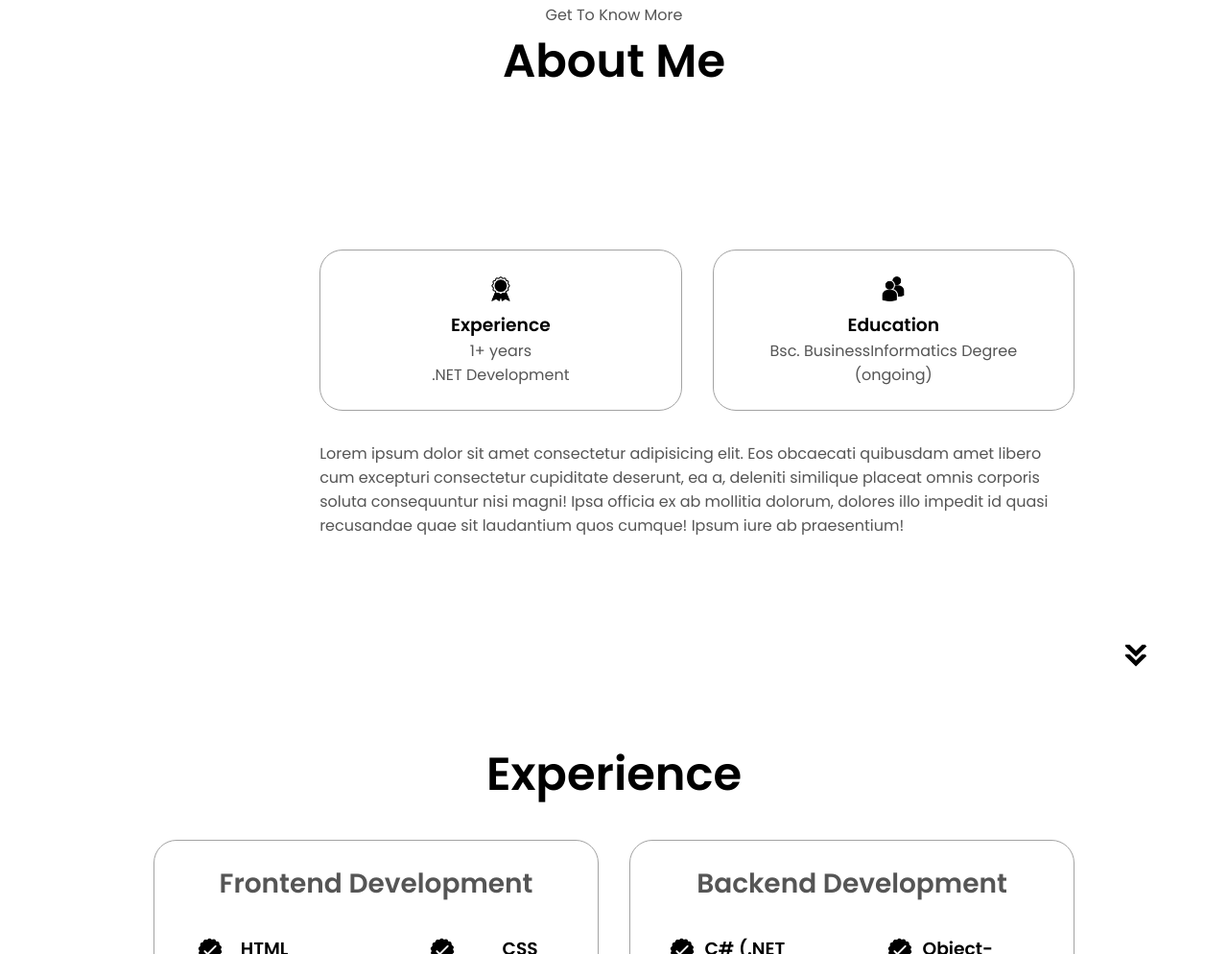
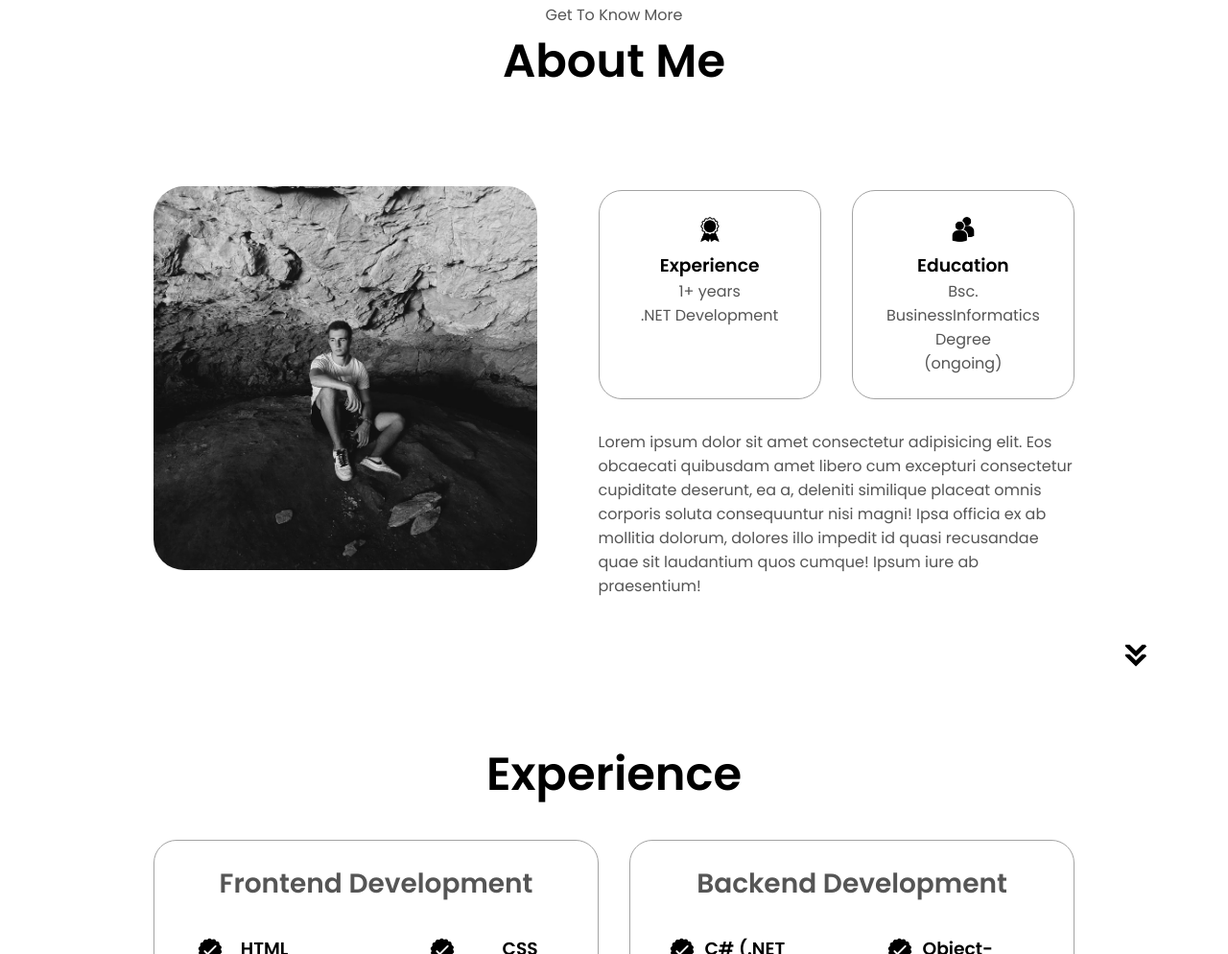
Before and after one commit to Curlyy13/portfolio-demo1, a plain HTML site: page index.html in a window 1280 px wide. Shown: the part 925-1919 px from the top of the page at 96% size. Drawn offline with Linux system fonts and the light colour scheme.

Commit message:
Added picture to about section

```diff
--- a/index.html
+++ b/index.html
@@ -61,11 +61,9 @@
         <h1 class="title">About Me</h1>
         <div class="section-container">
             <div class="section__pic-container">
-                <!--OWN PIC TO BE UPLOADED-->
-                <!--<img src="./assets/"
+                <img src="./assets/about-pic.jpg"
                 alt="Profile picture"
                 class="about-pic"/>
-                -->
             </div>
             <div class="about-details-container">
                 <div class="about-containers">
```
Also changed, not shown: assets/about-pic.jpg (added).
